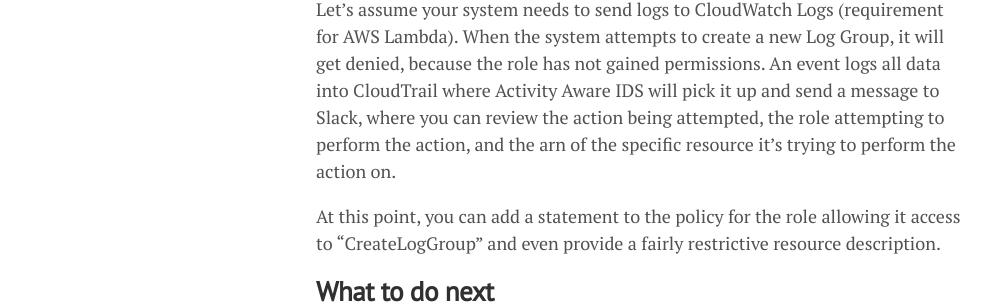
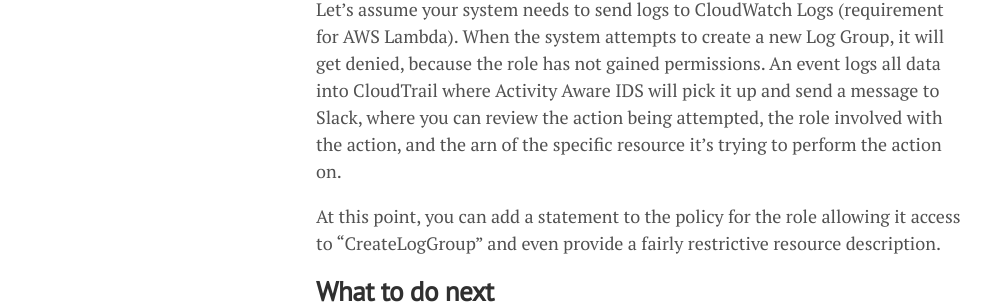
Before and after one commit to lgeurts/lgeurts.github.io, a Jekyll site: the page built from _posts/2021-11-02-activity-aware-ids-for-aws.md, in a window 1280 px wide and 900 px high, scrolled down 2119 px. Shown: the part 317-621 px from the top of the window, without its empty margins (0-991 px from the left). Built offline with Jekyll 4.4.1, drawn with Linux system fonts in a browser that asks for light colours; nearby versions of some CDN libraries; comment, search, counter and statistics services are not loaded; some of the changed text lies outside the part shown.

Commit message:
Update 2021-11-02-activity-aware-ids-for-aws.md

```diff
--- a/_posts/2021-11-02-activity-aware-ids-for-aws.md
+++ b/_posts/2021-11-02-activity-aware-ids-for-aws.md
@@ -51,7 +51,7 @@
 
 Mr. Z was blocked from performing actions due to the least privilege principle. Although this is a standard recommendation in security land, it can be difficult in finding the exact set of permissions that a User or Role should have. Activity Aware IDS for AWS can also assist with this.
 
-You are deploying a new service, and you want to give it permissions following the least privilege. The easy way to start is creating a role with no permissions. Let's assume your system needs to send logs to CloudWatch Logs (requirement for AWS Lambda). When the system attempts to create a new Log Group, it will get denied, because the role has not gained permissions. An event logs all data into CloudTrail where Activity Aware IDS will pick it up and send a message to Slack, where you can review the action being attempted, the role attempting to perform the action, and the arn of the specific resource it’s trying to perform the action on.
+You are deploying a new service, and you want to give it permissions following the least privilege. The easy way to start is creating a role with no permissions. Let's assume your system needs to send logs to CloudWatch Logs (requirement for AWS Lambda). When the system attempts to create a new Log Group, it will get denied, because the role has not gained permissions. An event logs all data into CloudTrail where Activity Aware IDS will pick it up and send a message to Slack, where you can review the action being attempted, the role involved with the action, and the arn of the specific resource it’s trying to perform the action on.
 
 At this point, you can add a statement to the policy for the role allowing it access to “CreateLogGroup” and even provide a fairly restrictive resource description.
 
```
